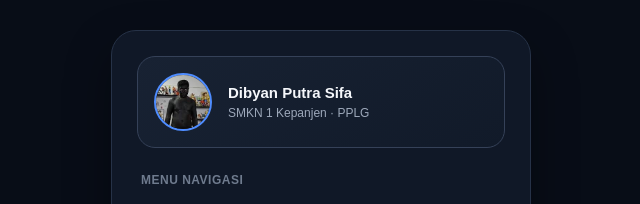
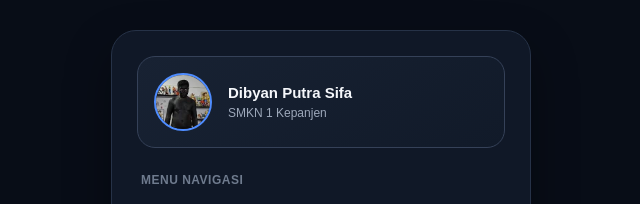
Before and after one commit to Dibyan19/10rpl1-web-11, a plain HTML site: page index.html in a window 1280 px wide. Shown: the top 204 px of the page, 319-959 px from the left. Drawn offline with Linux system fonts and the light colour scheme.

```diff
--- a/index.html
+++ b/index.html
@@ -17,7 +17,7 @@
 
       <div class="profile-info">
         <h1>Dibyan Putra Sifa</h1>
-        <p>SMKN 1 Kepanjen · PPLG</p>
+        <p>SMKN 1 Kepanjen</p>
       </div>
     </section>
 
```
